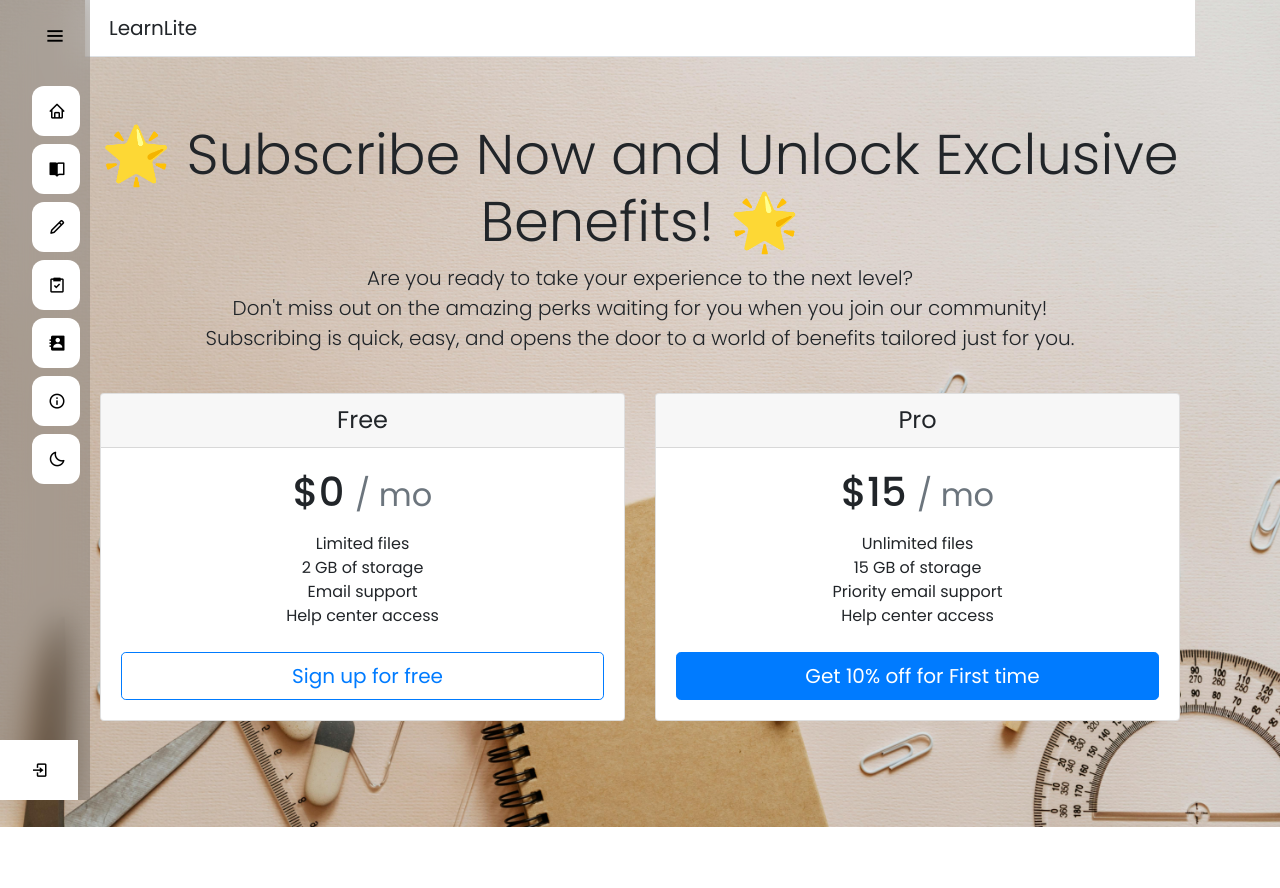
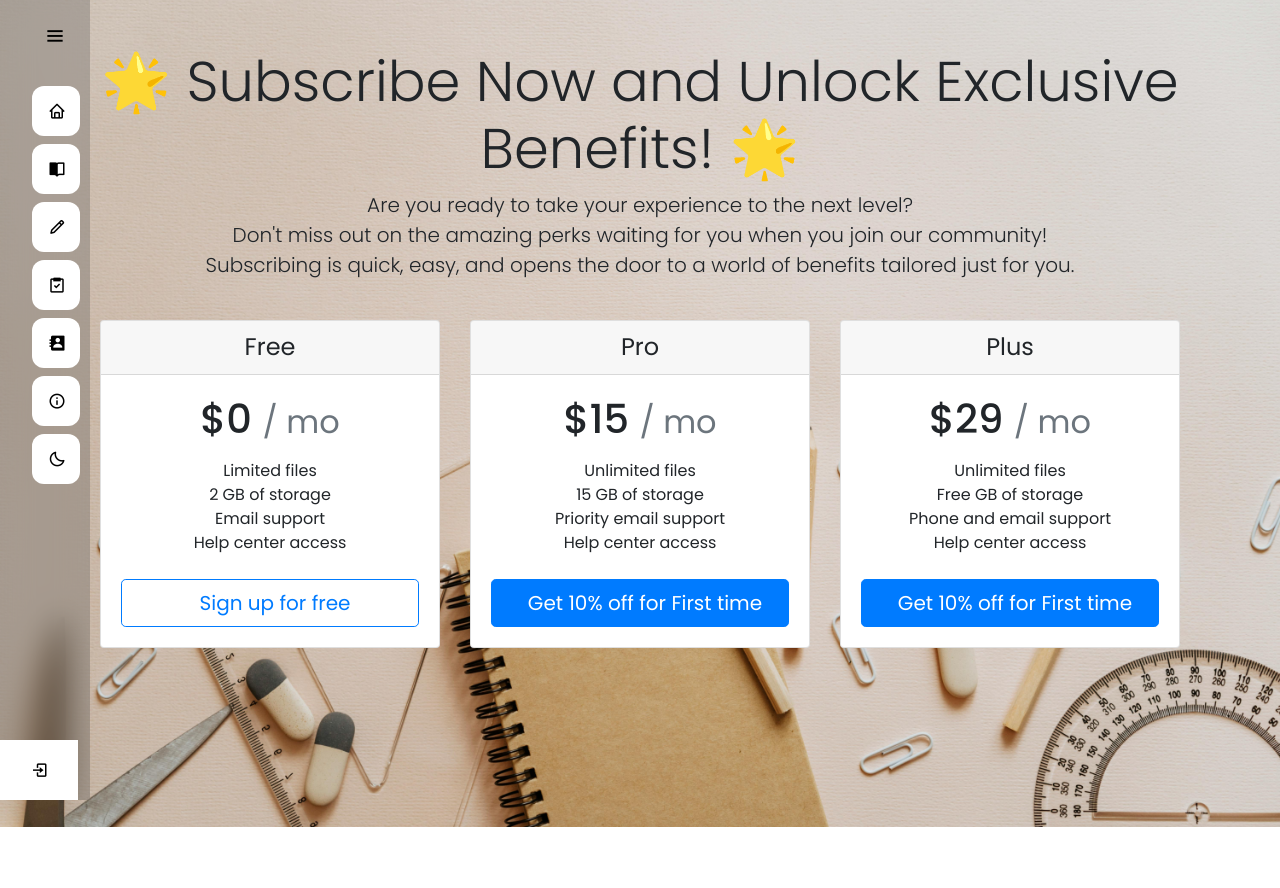
Before and after one commit to Benmewan/LearnLiteProject, a Django app: page /accounts/Subscribe/ in a window 1280 px wide. Shown: the top 888 px of the page. Run offline with Django 5.2, Linux system fonts and the light colour scheme; some libraries are stand-ins or nearby versions.

Commit message:
subscribe changs

```diff
--- a/LearnLite/accounts/templates/accounts/Subscribe.html
+++ b/LearnLite/accounts/templates/accounts/Subscribe.html
@@ -1,7 +1,9 @@
 {% extends "main/base.html" %}
 {% load static %}
 
-{% block title %}Subscribe{% endblock title %}
+{% block title %}
+    Subscribe
+{% endblock title %}
 
 {% block style %}
     {% static 'css/accounts.css' %}
@@ -9,19 +11,16 @@
 
 {% block content %}
 
-    <div class="d-flex flex-column flex-md-row align-items-center p-3 px-md-4 mb-3 bg-white border-bottom box-shadow">
-      <h5 class="my-0 mr-md-auto font-weight-normal">LearnLite</h5>
-      <nav class="my-2 my-md-0 mr-md-3">
-      </nav>
-    </div>
-
     <div class="pricing-header px-3 py-3 pt-md-5 pb-md-4 mx-auto text-center">
         <h1 class="display-4">🌟 Subscribe Now and Unlock Exclusive Benefits! 🌟</h1>
         <p class="lead">
-          Are you ready to take your experience to the next level? <br> Don't miss out on the amazing perks waiting for you when you join our community!</br> Subscribing is quick, easy, and opens the door to a world of benefits tailored just for you.
+            Are you ready to take your experience to the next level?
+            <br>
+            Don't miss out on the amazing perks waiting for you when you join our community!
+            <br>
+            Subscribing is quick, easy, and opens the door to a world of benefits tailored just for you.
         </p>
     </div>
-
 
     <div class="container">
         <div class="card-deck mb-3 text-center">
@@ -54,8 +53,23 @@
                     </ul>
                     <button type="button" class="btn btn-lg btn-block btn-primary">Get 10% off for First time</button>
                 </div>
-
+            </div>
+            <div class="card mb-4 box-shadow">
+                <div class="card-header">
+                    <h4 class="my-0 font-weight-normal">Plus</h4>
+                </div>
+                <div class="card-body">
+                    <h1 class="card-title pricing-card-title">$29 <small class="text-muted">/ mo</small></h1>
+                    <ul class="list-unstyled mt-3 mb-4">
+                        <li>Unlimited files</li>
+                        <li>Free GB of storage</li>
+                        <li>Phone and email support</li>
+                        <li>Help center access</li>
+                    </ul>
+                    <button type="button" class="btn btn-lg btn-block btn-primary">Get 10% off for First time</button>
                 </div>
             </div>
         </div>
+    </div>
+
 {% endblock %}
--- a/LearnLite/accounts/views.py
+++ b/LearnLite/accounts/views.py
@@ -81,7 +81,7 @@ def profile_settings(request):
 
 def user_logout(request):
     logout(request)
-    messages.info(request, 'Your session has ended.')
+    messages.info(request, '')
     return redirect('accounts:user_login')
 
 def Subscribe(request):
--- a/LearnLite/main/static/css/main_style.css
+++ b/LearnLite/main/static/css/main_style.css
@@ -25,7 +25,7 @@ body {
   height: 100%;
   width: 90px;
   background: rgba(86, 86, 86, 0.3);
-    backdrop-filter: blur(15px);
+  backdrop-filter: blur(15px);
   padding: 6px 0px;
   padding-right: 10px;
   z-index: 99;
```
Lines whose indentation alone changed are shown as unchanged.
